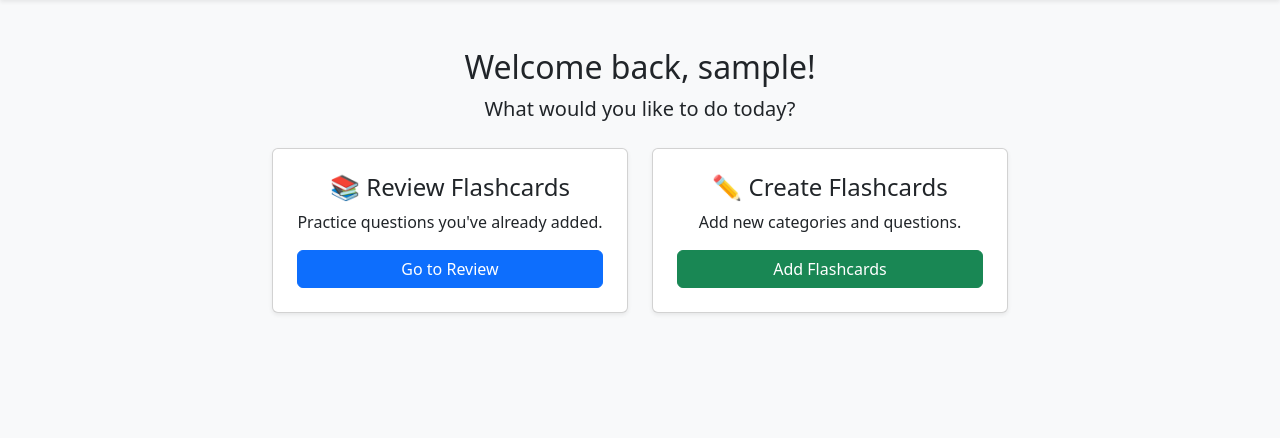
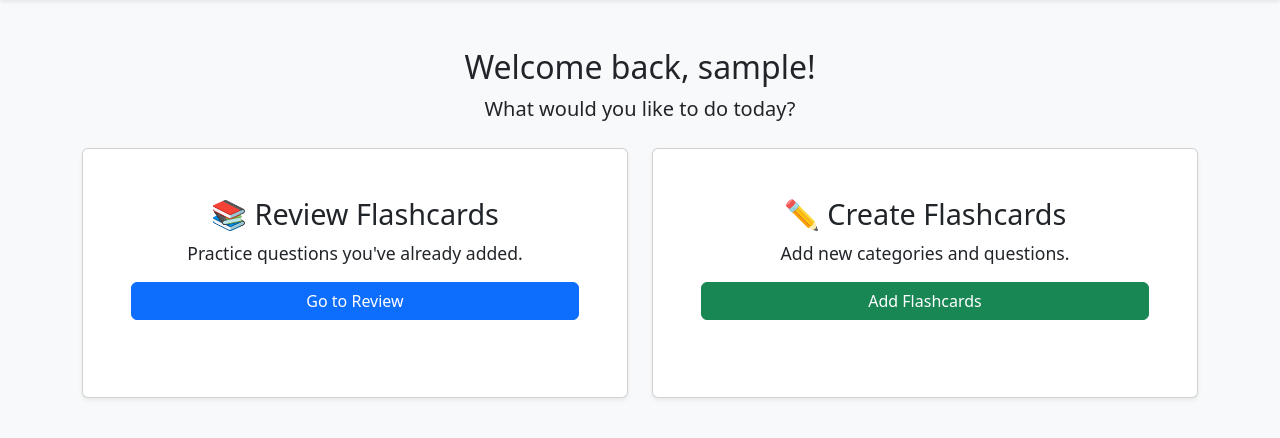
Before and after one commit to badiye/FlashCards, a PHP site: page /dashboard.php in a window 1280 px wide. Shown: the part 56-494 px from the top of the page. Run offline with PHP 8.4, Linux system fonts and the light colour scheme; the visitor is signed in with stand-in values (Sample User, id 1).

```diff
--- a/categories.php
+++ b/categories.php
@@ -25,8 +25,8 @@ $categories = $stmt->fetchAll();
 <div class="row justify-content-center">
 <?php if (count($categories) > 0): ?>
     <?php foreach ($categories as $cat): ?>
-    <div class="col-md-4 mb-3">
-        <div class="card shadow-sm p-3">
+    <div class="col-md-6 mb-4">
+        <div class="card shadow-sm p-5">
         <h5 class="card-title text-center"><?= htmlspecialchars($cat['name']) ?></h5>
         <a href="review.php?category_id=<?= $cat['id'] ?>" class="btn btn-primary w-100">Review</a>
         </div>
--- a/dashboard.php
+++ b/dashboard.php
@@ -17,6 +17,18 @@ $userName = $_SESSION['user_name'] ?? 'User';
     <meta name="viewport" content="width=device-width, initial-scale=1.0"/>
     <title>Dashboard</title>
     <link href="https://cdn.jsdelivr.net/npm/bootstrap@5.3.3/dist/css/bootstrap.min.css" rel="stylesheet">
+    <style>
+        .card {
+            min-height: 250px;
+            font-size: 1.1rem;
+        }
+        .card h4 {
+            font-size: 1.8rem;
+        }
+        .card p {
+            font-size: 1.1rem;
+        }
+    </style>
 </head>
 <body class="bg-light">
 
@@ -36,16 +48,16 @@ $userName = $_SESSION['user_name'] ?? 'User';
     <p class="lead">What would you like to do today?</p>
 
     <div class="row justify-content-center mt-4">
-        <div class="col-md-4 mb-3">
-            <div class="card p-4 shadow-sm">
+        <div class="col-md-6 mb-4">
+            <div class="card p-5 shadow-sm">
                 <h4>📚 Review Flashcards</h4>
                 <p>Practice questions you've already added.</p>
                 <a href="categories.php" class="btn btn-primary w-100">Go to Review</a>
             </div>
         </div>
 
-        <div class="col-md-4 mb-3">
-            <div class="card p-4 shadow-sm">
+        <div class="col-md-6 mb-4">
+            <div class="card p-5 shadow-sm">
                 <h4>✏️ Create Flashcards</h4>
                 <p>Add new categories and questions.</p>
                 <a href="create.php" class="btn btn-success w-100">Add Flashcards</a>
--- a/signin.php
+++ b/signin.php
@@ -40,7 +40,9 @@ if ($_SERVER['REQUEST_METHOD'] === 'POST') {
 <link href="https://cdn.jsdelivr.net/npm/bootstrap@5.3.3/dist/css/bootstrap.min.css" rel="stylesheet" />
 </head>
 <body class="bg-light">
+
 <div class="container mt-5">
+    <a href="index.php" class="btn btn-btn-primary mb-3">← Back to Home</a>
     <div class="row justify-content-center">
     <div class="col-md-6">
         <h1 class="text-center mb-4">Flashcard App - Sign In</h1>
--- a/signup.php
+++ b/signup.php
@@ -47,6 +47,7 @@
     }
     ?>
     <div class="container mt-5">
+        <a href="index.php" class="btn btn-btn-primary mb-3">← Back to Home</a>
         <div class="row justify-content-center">
         <div class="col-md-6">
             <h1 class="text-center mb-4">Create an Account</h1>
```
Also changed, not shown: index.php (+65 -9 lines), assets/script.js (deleted), assets/style.css (deleted), img/wulan-sari-CVJE0kNLszk-unsplash.jpg (added).
